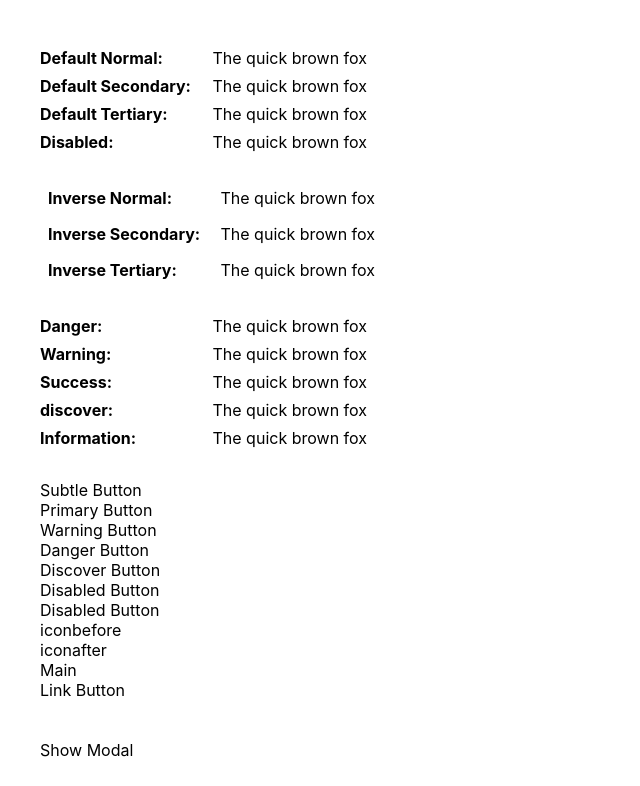
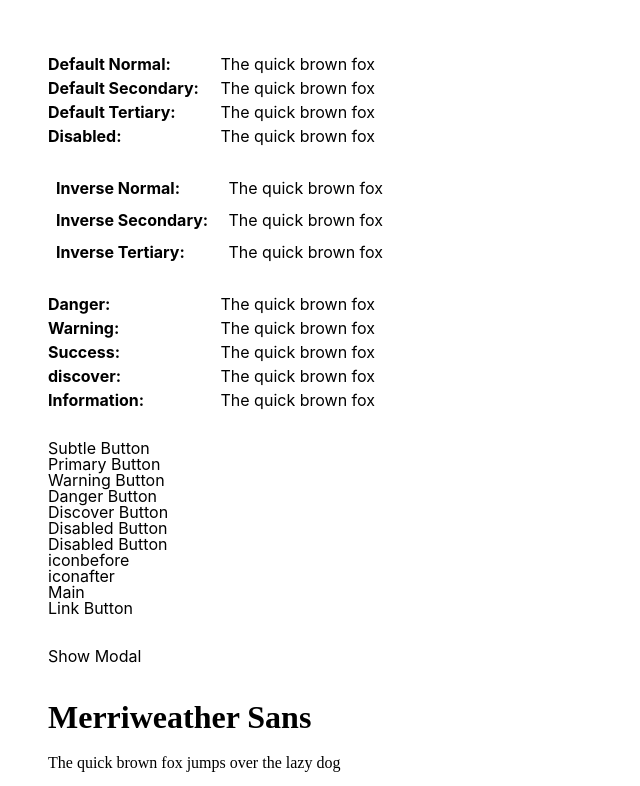
Before and after one commit to davidnet-net/design, a SvelteKit app: page / in a window 1280 px wide. Shown: the top 786 px of the page, without its empty margins (0-640 px from the left). Built offline with nearby package versions, Linux system fonts and the light colour scheme.

Commit message:
Add global styling and some more components

```diff
--- /dev/null
+++ b/src/global.css
@@ -0,0 +1,17 @@
+body {
+
+    font-family: Inter;
+    background: var(--token-color-surface-default-normal);
+    color: var(--token-color-text-default-normal);
+    transition: color 500ms ease,
+    background-color 500ms ease;
+
+    box-sizing: border-box;
+
+    /* Reset */
+    margin: 0px;
+    padding: 0px;
+    line-height: 1;
+    -webkit-font-smoothing: antialiased;
+    text-rendering: optimizeLegibility;
+}
--- a/src/lib/index.ts
+++ /dev/null
@@ -1 +0,0 @@
-// place files you want to import through the `$lib` alias in this folder.
--- a/src/routes/+error.svelte
+++ b/src/routes/+error.svelte
@@ -1,5 +1,2 @@
-<h1>404</h1>
-
-Hier komen alleen oude mensen
-
+<h1>Error</h1>
 <a href="/">Terug naar <code>/</code></a>
--- a/src/routes/+layout.svelte
+++ b/src/routes/+layout.svelte
@@ -1,8 +1,8 @@
 <script lang="ts">
-    import { ThemeProvider } from '@davidnet/svelte-ui';
+	import { ThemeProvider } from '@davidnet/svelte-ui';
+    import '../global.css';
 </script>
 
 <!--? Long white to dark switch could be due transition effect in css ?-->
-<ThemeProvider defaultTheme="dark"/>
-
+<ThemeProvider defaultTheme="dark" />
 <slot />
--- a/src/routes/+page.svelte
+++ b/src/routes/+page.svelte
@@ -1,5 +1,5 @@
 <script lang="ts">
-	import { ThemeMenu, Button, SplitButton, LinkButton, IconButton, LinkIconButton, Modal, Space } from '@davidnet/svelte-ui';
+	import { ThemeMenu, Button, SplitButton, LinkButton, IconButton, LinkIconButton, Modal, Space, Dropdown } from '@davidnet/svelte-ui';
 	let showModal = false;
 
 	function closeModal() {
@@ -85,6 +85,8 @@
 
 <IconButton alt="Test Button" icon="star" appearance="warning"></IconButton>
 
+<IconButton alt="Disabled Button" icon="star" appearance="warning" disabled></IconButton>
+
 <br>
 <Space height="50px"/>
 
@@ -108,6 +110,21 @@
     ]}
   />
 {/if}
+
+<br>
+<Space height="50px"/>
+
+
+<Dropdown
+  label="Kies een optie"
+  appearance="primary"
+  iconbefore="menu"
+  actions={[
+    { label: 'Optie 1', onClick: () => alert('Actie 1 uitgevoerd!') },
+    { label: 'Optie 2', onClick: () => alert('Actie 2 uitgevoerd!') },
+    { label: 'Optie 3', onClick: () => alert('Optie 3!') }
+  ]}
+/>
 
 <br>
 <Space height="50px"/>
@@ -159,13 +176,8 @@
 
 <style>
 	:global(body) {
-		font-family: Inter;
-		background: var(--token-color-surface-default-normal);
-		color: var(--token-color-text-default-normal);
-		padding: 2rem;
-		transition: color 500ms ease, background-color 500ms ease;
+		padding: 3rem;
 	}
-
 	.swatch {
 		margin: 0.5rem 0;
 	}
--- /dev/null
+++ b/src/routes/login/+page.svelte
@@ -0,0 +1,6 @@
+<svelte:head>
+    <title>Login - Davidnet</title>
+    <meta name="description" content="Login to your Davidnet account." />
+</svelte:head>
+
+<h1>test</h1>
```
